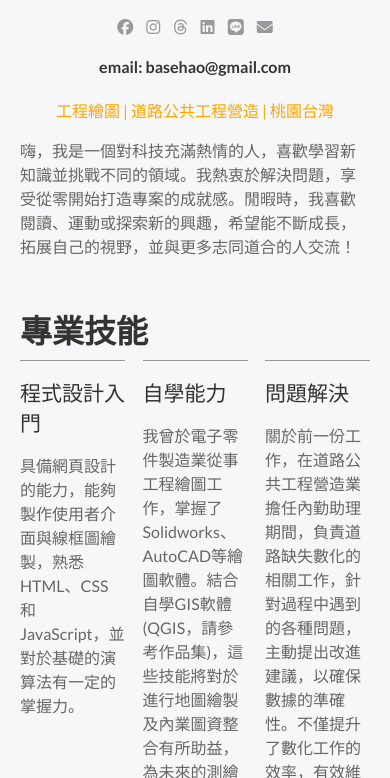
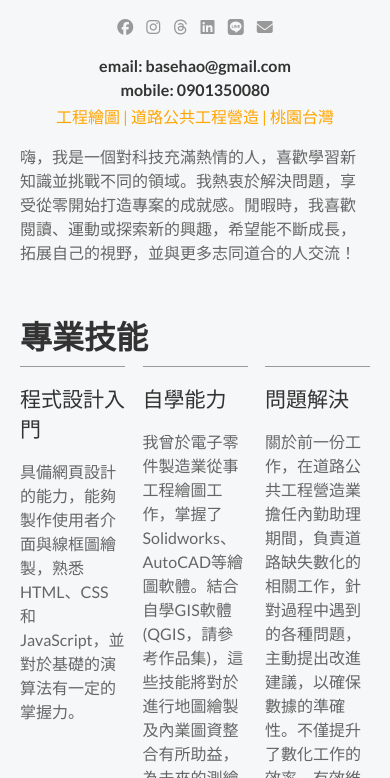
Before and after one commit to haohao419/resume, a plain HTML site: page index.html in a window 390 px wide. Shown: the part 322-1100 px from the top of the page. Drawn offline with Linux system fonts and the light colour scheme.

Commit message:
add cellphone number

```diff
--- a/index.html
+++ b/index.html
@@ -76,6 +76,7 @@
           </a>
         </div>
         <h4>email: basehao@gmail.com</h4>
+        <h4>mobile: 0901350080</h4>
         <div class="title">工程繪圖 | 道路公共工程營造 | 桃園台灣</div>
         <p class="description">
           嗨，我是一個對科技充滿熱情的人，喜歡學習新知識並挑戰不同的領域。我熱衷於解決問題，享受從零開始打造專案的成就感。閒暇時，我喜歡閱讀、運動或探索新的興趣，希望能不斷成長，拓展自己的視野，並與更多志同道合的人交流！
--- a/style.css
+++ b/style.css
@@ -128,5 +128,6 @@ hr {
 }
 
 h4 {
-  text-align: center
+  margin: 5px auto;
+  text-align: center;
 }
```
